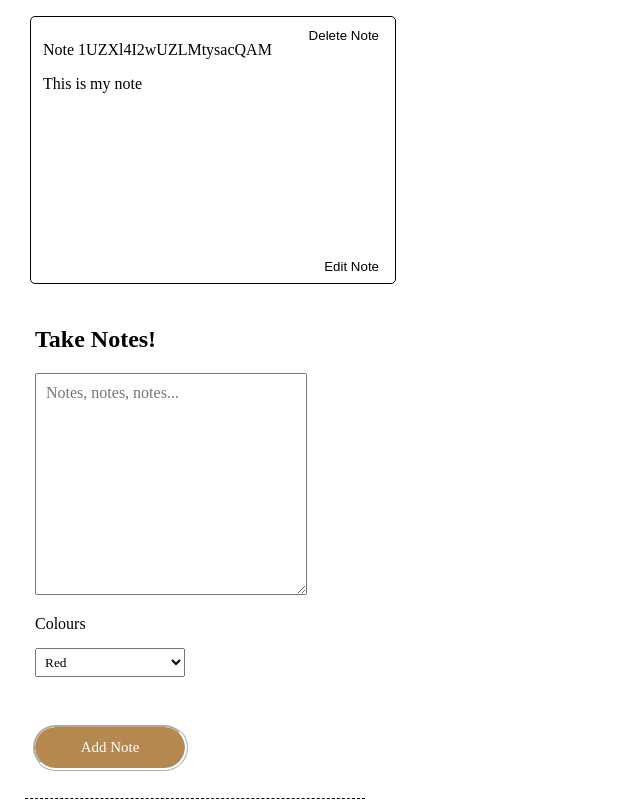
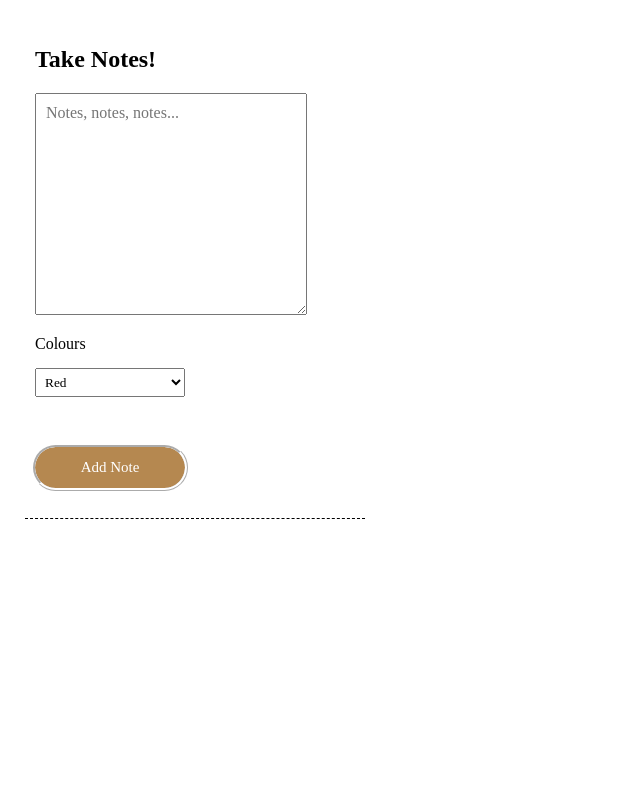
Before and after one commit to LinaM20/RichWebApp, a React (Create React App) app in the folder problem-1/: page / in a window 1280 px wide. Shown: the whole page, without its empty margins (0-640 px from the left). Built offline with nearby package versions, Linux system fonts and the light colour scheme; the HTML template or start-up script is replaced by a standard one.

Commit message:
work in progress

```diff
--- a/problem-1/src/App.js
+++ b/problem-1/src/App.js
@@ -4,11 +4,11 @@ import { useState } from 'react';
 
 const App = () => {
   const [notes, setNotes] = useState([
-    {
-      id: nanoid(),
-      text: 'This is my note',
-      //color: color
-    }
+    // {
+    //   id: nanoid(),
+    //   text: 'This is my note',
+    //   //color: color
+    // }
   ]);
 
   const addNote = (text) => {
@@ -17,6 +17,7 @@ const App = () => {
       text: text,
       //color: color,
     };
+
     const newNotes = [...notes, newNote];
     setNotes(newNotes);
   };
@@ -26,8 +27,14 @@ const App = () => {
     setNotes(newNotes);
   };
 
+
+  const editNote = (id) => {
+    const newNotes = notes.filter((note) => note.id !== id);
+    setNotes(newNotes);
+  };
+
   return (<div className="display-notes">
-    <NotesList notes={notes} handleAddNote={addNote} handleDeleteNote={deleteNote}/>
+    <NotesList notes={notes} handleAddNote={addNote} handleDeleteNote={deleteNote} handleEditNote={editNote}/>
   </div>
   );
 
--- a/problem-1/src/components/Note.js
+++ b/problem-1/src/components/Note.js
@@ -1,10 +1,10 @@
-const Note = ({id, text, color, handleDeleteNote }) => {
+const Note = ({id, text, color, handleDeleteNote, handleEditNote }) => {
     return (
         <div className="notes">
             <ul className="note" style={{backgroundColor: color}}>
                 <p className="note-counter">Note {id}</p>
                 <p className="message">{text}</p>
-                <button className="edit">Edit Note</button>
+                <button onClick={() => handleEditNote(id)} className="edit">Edit Note</button>
                 <button onClick={() => handleDeleteNote(id)} className="delete">Delete Note</button>
             </ul>
         </div>
--- a/problem-1/src/components/NotesList.js
+++ b/problem-1/src/components/NotesList.js
@@ -2,14 +2,14 @@ import AddNote from './AddNote';
 import Note from './Note';
 
 
-const NotesList = ({ notes, handleAddNote, handleDeleteNote }) => {
+const NotesList = ({ notes, handleAddNote, handleDeleteNote, handleEditNote }) => {
 
 
     return (
 
     <div className="note-list">
         {notes.map((note) => (
-            <Note id={note.id} text={note.text} color={note.color} handleDeleteNote={handleDeleteNote}/>
+            <Note id={note.id} text={note.text} color={note.color} handleDeleteNote={handleDeleteNote} handleEditNote={handleEditNote}/>
         ))}
         <AddNote handleAddNote={handleAddNote}/>
     </div>
```
